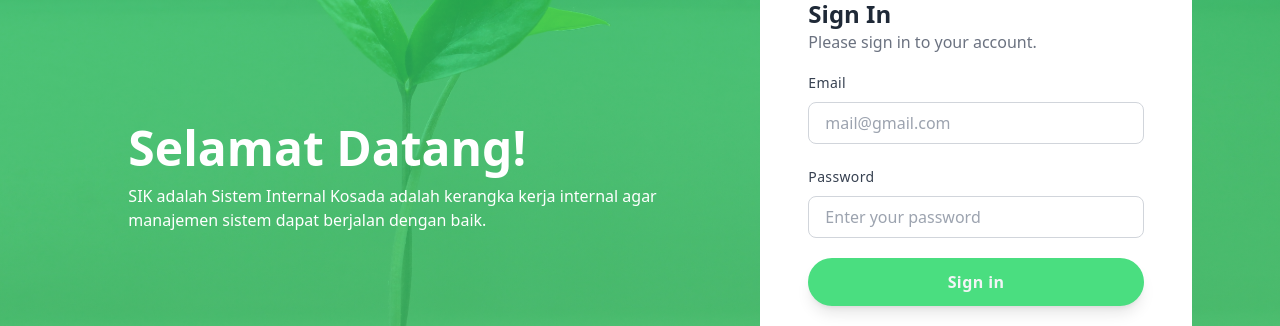
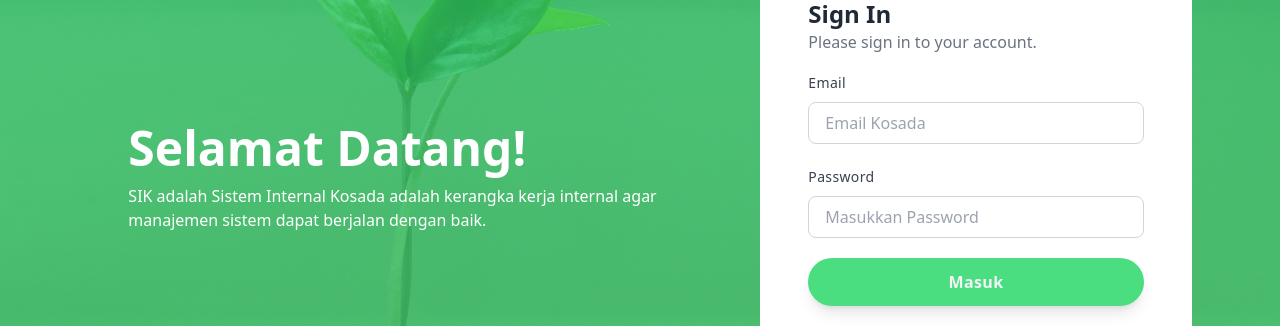
Before and after one commit to Studio-Bersih/Kosada, a SvelteKit app: page / in a window 1280 px wide. Shown: the part 222-548 px from the top of the page. Built offline with nearby package versions, Linux system fonts and the light colour scheme.

Commit message:
Ready for Deployment

```diff
--- a/package.json
+++ b/package.json
@@ -11,6 +11,7 @@
 	},
 	"devDependencies": {
 		"@sveltejs/adapter-auto": "^2.0.0",
+		"@sveltejs/adapter-vercel": "^3.0.3",
 		"@sveltejs/kit": "^1.20.4",
 		"autoprefixer": "^10.4.15",
 		"daisyui": "^3.7.4",
--- a/src/lib/baseConfig.ts
+++ b/src/lib/baseConfig.ts
@@ -1,5 +1,5 @@
 const ENV:string = 'development';
 
 export const baseConfiguration = {
-    defaultURL : ENV == 'development' ? 'http://localhost:8080/api/' : 'https://esdelfron.deabakery.co.id/api/'
+    defaultURL : ENV == 'development' ? 'http://localhost:8080/api/Kosada/' : 'https://esdelfron.deabakery.co.id/api/Kosada/'
 }
--- a/src/routes/+page.svelte
+++ b/src/routes/+page.svelte
@@ -1,21 +1,28 @@
 <script lang="ts">
     import toast, { Toaster } from 'svelte-french-toast';
     import { baseConfiguration } from "$lib/baseConfig";
+    import { goto } from '$app/navigation';
 
     let email:string;
     let password:string;
 
     async function doPost(){
-        const doPost = await fetch(baseConfiguration.defaultURL + 'Log-In',{
+        let URL:string = baseConfiguration.defaultURL;
+        const doPost = await fetch(URL.replace('Kosada/',"") + 'Log-In',{
             method : 'POST',
             headers : { 'Content-Type' : 'application/json' },
             credentials : 'include',
             body : JSON.stringify({
-                EMAIL : email,
-                PASSWORD : password
+                email : email,
+                password : password
             })
         });
         const doResponse = await doPost.json();
+
+        if(doResponse.status == 'Authenticated'){
+            return goto('/dashboard');
+        }
+
         return doResponse.status == 'success' ? toast.success(doResponse.message, { position: 'top-right' }) : toast.error(doResponse.message, { position : 'top-right' });
     }
 </script>
@@ -40,19 +47,19 @@
                     </h3>
                     <p class="text-gray-500">Please sign in to your account.</p>
                 </div>
-                <div class="space-y-5">
+                <form on:submit|preventDefault={doPost} class="space-y-5">
                     <div class="space-y-2">
                         <label for="inputEmail" class="text-sm font-medium text-gray-700 tracking-wide" >Email</label >
-                        <input class=" w-full text-base px-4 py-2 border border-gray-300 rounded-lg focus:outline-none focus:border-green-400" type="" placeholder="mail@gmail.com" />
+                        <input class=" w-full text-base px-4 py-2 border border-gray-300 rounded-lg focus:outline-none focus:border-green-400 bg-white" type="email" bind:value={email} placeholder="Email Kosada" required/>
                     </div>
                     <div class="space-y-2">
                         <label for="inputPassword" class="mb-5 text-sm font-medium text-gray-700 tracking-wide" >Password</label>
-                        <input class="w-full content-center text-base px-4 py-2 border border-gray-300 rounded-lg focus:outline-none focus:border-green-400" type="" placeholder="Enter your password"/>
+                        <input class="w-full content-center text-base px-4 py-2 border border-gray-300 rounded-lg focus:outline-none focus:border-green-400 bg-white" type="password" bind:value={password} placeholder="Masukkan Password" required/>
                     </div>
                     <div>
-                        <button type="submit" class="w-full flex justify-center bg-green-400 hover:bg-green-500 text-gray-100 p-3 rounded-full tracking-wide font-semibold shadow-lg cursor-pointer transition ease-in duration-500" >Sign in</button>
+                        <button type="submit" class="w-full flex justify-center bg-green-400 hover:bg-green-500 text-gray-100 p-3 rounded-full tracking-wide font-semibold shadow-lg cursor-pointer transition ease-in duration-500" >Masuk</button>
                     </div>
-                </div>
+                </form>
                 <div class="pt-5 text-center text-gray-400 text-xs">
                     <span>
                         Copyright Kosada © { new Date().getFullYear() }<br/>
--- a/src/routes/dashboard/+page.svelte
+++ b/src/routes/dashboard/+page.svelte
@@ -14,7 +14,10 @@
 
     async function showModal(ID:number){
         isModal = true;
-        const doGet = await fetch(baseConfiguration.defaultURL + 'Detail-Kredit/' + ID);
+        const doGet = await fetch(baseConfiguration.defaultURL + 'Detail-Kredit/' + ID,{
+            method: 'GET',
+            credentials : 'include'
+        });
         const doResponse = await doGet.json();
         modalData = doResponse.data;
     }
@@ -27,14 +30,14 @@
             newData = staticData;
         }
         newData = newData;
-        return newData
+        return newData;
     }
 
     async function changeKasbon(ID:number,amount:number){
         const doPost = await fetch(baseConfiguration.defaultURL + 'Tambah-Kasbon',{
             method : 'POST',
             headers : { 'Content-Type' : 'application/json' },
-            // credentials : 'include',
+            credentials : 'include',
             body : JSON.stringify({
                 ID : ID,
                 AMOUNT : amount
@@ -48,7 +51,7 @@
         const doPost = await fetch(baseConfiguration.defaultURL + 'Status-Lunas',{
             method : 'POST',
             headers : { 'Content-Type' : 'application/json' },
-            // credentials : 'include',
+            credentials : 'include',
             body : JSON.stringify({
                 ID : ID,
                 STATUS : status
--- a/src/routes/dashboard/report/[slugs]/+page.svelte
+++ b/src/routes/dashboard/report/[slugs]/+page.svelte
@@ -3,7 +3,7 @@
     export let data;
     let newData:any = data.data;
 </script>
-<div class="container mx-auto my-10">
+<div class="container mx-auto">
     <div class="card w-full bg-base-100 shadow-xl">
         <div class="card-body">
 
@@ -11,7 +11,7 @@
                 <button type="button" on:click={() => window.print()} class="btn btn-neutral w-48 my-2 ms-2 no-print">Cetak Halaman Ini</button>
             </div>
 
-            <div class="grid grid-cols-2 place-items-center gap-2 my-5">
+            <div class="grid grid-cols-2 place-items-center gap-2">
                 <img src="/logo.png" alt="Logo Koperasi Kosada" class="h-48" />
                 <div>
                     <h3 class="text-center">KOSADA</h3>
@@ -23,7 +23,7 @@
 
             <div class="divider my-5"></div>
 
-            <div class="grid grid-cols-2 place-items-center gap-2 my-5">
+            <div class="grid grid-cols-2 place-items-center gap-2">
                 <div class="form-control w-full max-w-md">
                     <label for="inputName" class="label">
                         <span class="label-text">Nama Nasabah</span>
--- a/src/routes/member/+page.svelte
+++ b/src/routes/member/+page.svelte
@@ -61,13 +61,17 @@
         const doPost = await fetch(baseConfiguration.defaultURL + 'Hapus-Member',{
             method : 'POST',
             headers : { 'Content-Type' : 'application/json' },
-            // credentials : 'include',
+            credentials : 'include',
             body : JSON.stringify({
                 ID : id
             })
         });
         const doResponse = await doPost.json();
-        return doResponse.status == 'success' ? toast.success(doResponse.message, { position: 'top-right' }) : toast.error(doResponse.message, { position : 'top-right' });
+        doResponse.status == 'success' ? toast.success(doResponse.message, { position: 'top-right' }) : toast.error(doResponse.message, { position : 'top-right' });
+        let index:number = newData.findIndex((element: { ID: number; }) => element.ID === id);
+        newData.splice(index,1);
+        newData = newData;
+        return newData;
     }
 
     async function doUpdate(){
--- a/src/routes/report/+page.svelte
+++ b/src/routes/report/+page.svelte
@@ -14,7 +14,7 @@
         const doPost = await fetch(baseConfiguration.defaultURL + 'Report',{
             method : 'POST',
             headers : { 'Content-Type' : 'application/json' },
-            // credentials : 'include',
+            credentials : 'include',
             body : JSON.stringify({
                 TANGGAL_AWAL    : tanggalAwal,
                 TANGGAL_AKHIR   : tanggalAkhir,
--- a/src/routes/surat-tugas/+page.svelte
+++ b/src/routes/surat-tugas/+page.svelte
@@ -15,7 +15,7 @@
         const doPost = await fetch(baseConfiguration.defaultURL + 'Surat-Tugas',{
             method : 'POST',
             headers : { 'Content-Type' : 'application/json' },
-            // credentials : 'include',
+            credentials : 'include',
             body : JSON.stringify({
                 NOMOR_SURAT : nomorSurat,
                 LAMP        : lampiranSurat,
@@ -66,7 +66,6 @@
                                 <td>{ data.PERIHAL }</td>
                                 <td>
                                     <a href="/surat-tugas/report/{data.ID}" class="btn btn-info">Lihat</a>
-                                    <button type="button" class="btn btn-secondary ms-2">Hapus</button>
                                 </td>
                             </tr>
                         {/each}
--- a/src/routes/surat-tugas/report/[slugs]/+page.ts
+++ b/src/routes/surat-tugas/report/[slugs]/+page.ts
@@ -3,7 +3,7 @@ import { baseConfiguration } from '$lib/baseConfig.js'
 export const load = async ({fetch,params}) => {
     const doGet = await fetch(baseConfiguration.defaultURL + 'Surat-Tugas/Lihat/' + params.slugs,{
         method : 'GET',
-        // credentials : 'include'
+        credentials : 'include'
     });
     const doResponse = await doGet.json();
     return {
--- a/src/routes/tambah-kredit/+page.svelte
+++ b/src/routes/tambah-kredit/+page.svelte
@@ -25,7 +25,7 @@
     let biayaAdmin:number;
     let keterangan:string;
 
-    $: bungaJasa = timePeriod * 5/100;
+    $: bungaJasa = timePeriod * 4/100;
     $: totalAngsuran = (jumlahPengajuan + (jumlahPengajuan * bungaJasa)) / timePeriod;
     $: totalAmount = ( Number(totalAngsuran) * timePeriod ) - biayaAdmin;
 
@@ -42,7 +42,7 @@
         const doPost = await fetch(baseConfiguration.defaultURL + 'Tambah-Kredit',{
             method : 'POST',
             headers : { 'Content-Type' : 'application/json' },
-            // credentials : 'include',
+            credentials : 'include',
             body : JSON.stringify({
                 JUMLAH_PENGAJUAN : jumlahPengajuan,
                 ID : newData[currentID].ID,
--- a/src/routes/tambah-member/+page.svelte
+++ b/src/routes/tambah-member/+page.svelte
@@ -22,7 +22,7 @@
         const doPost = await fetch(baseConfiguration.defaultURL + 'Tambah-Member',{
             method : 'POST',
             headers : { 'Content-Type' : 'application/json' },
-            // credentials : 'include',
+            credentials : 'include',
             body : JSON.stringify({
                 NAMA        : nama,
                 ALAMAT      : alamat,
```
Also changed, not shown: 1 other file (tests, documents, lock files or other folders).
